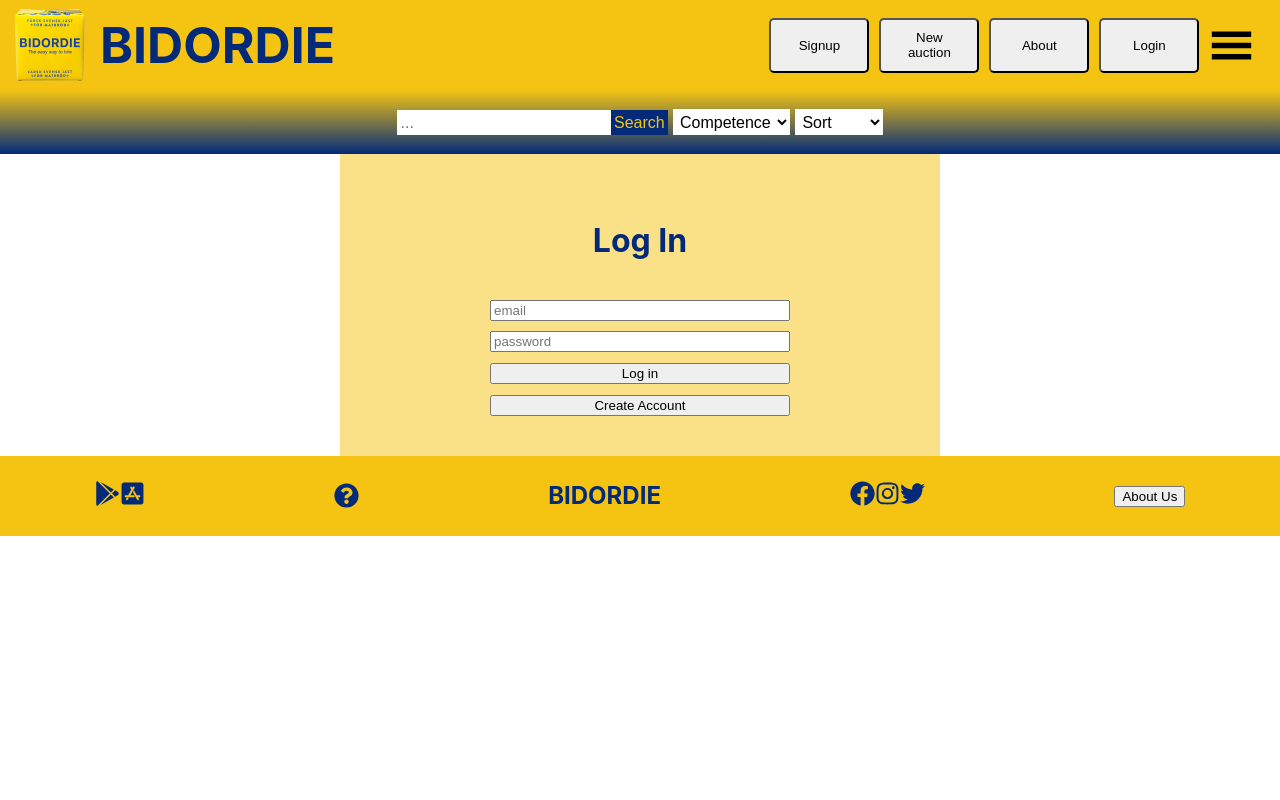
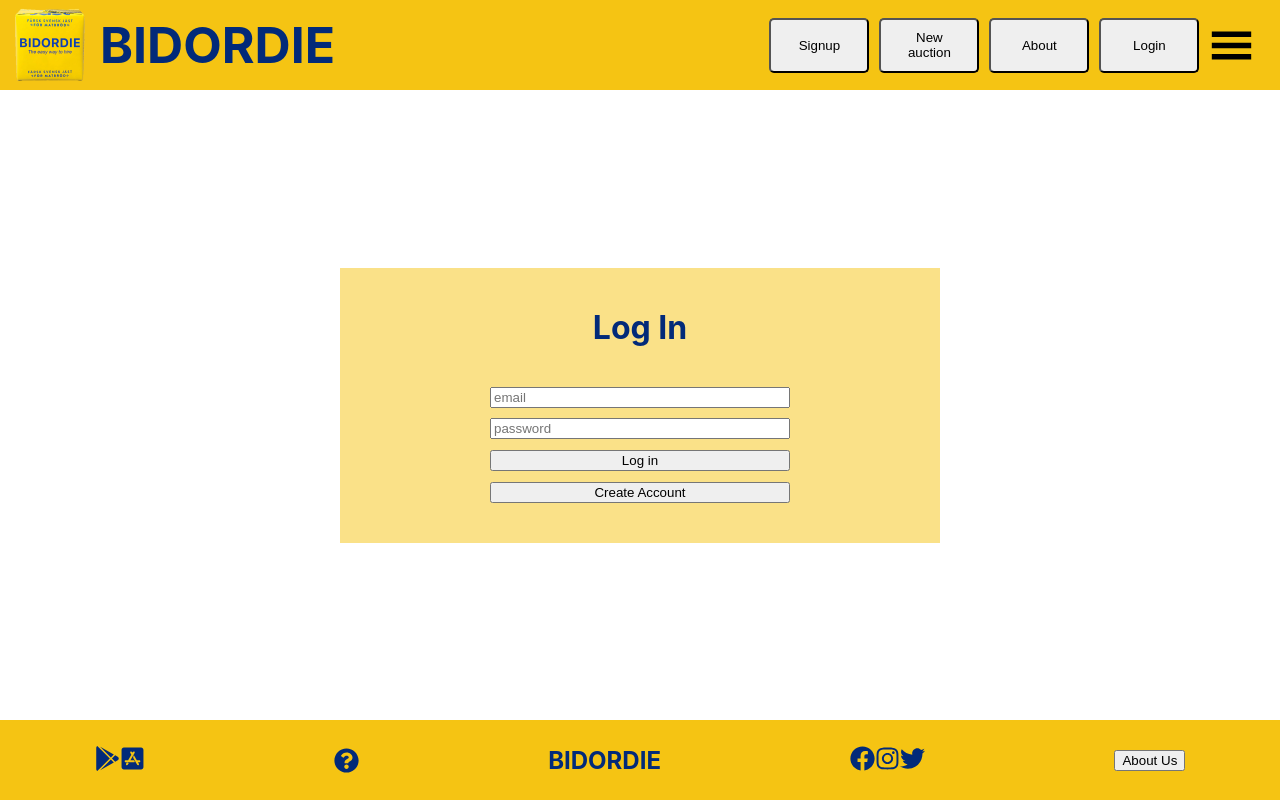
Before and after one commit to dreamc4t/bidordie, a React (Create React App) app: page /login in a window 1280 px wide. Built offline with nearby package versions, Linux system fonts and the light colour scheme.

Commit message:
Routing and CSS fix

```diff
--- a/src/App.js
+++ b/src/App.js
@@ -14,9 +14,8 @@ import AboutUs from "./components/AboutUs";
 function App() {
   return (
     <Router>
-      <div className="App">
         <Header />
-        <ActionList/>
+        <main>
           <Routes>
             {/*Pages go here as <Route>*/}
             <Route
@@ -36,8 +35,8 @@ function App() {
               element={<AboutUs />}
             />
           </Routes>
+        </main>
         <Footer />
-      </div>
     </Router>
   );
 }
--- a/src/CSS/login-page.css
+++ b/src/CSS/login-page.css
@@ -1,5 +1,4 @@
 #login-page {
-    height: 100%;
     display: flex;
     flex-direction: column;
     align-items: center;
--- a/src/index.css
+++ b/src/index.css
@@ -2,16 +2,22 @@
   box-sizing: border-box;
 }
 
+h2 {
+  margin: 0;
+}
+
 #root {
   height: 100vh;
-}
-
-#app {
-  height: 100vh;
+  display: flex;
+  flex-direction: column;
 }
 
 main {
-  height: calc(100vh - 170px);
+  flex: 1 0 auto;
+}
+
+main>* {
+  height: 100%;
 }
 
 body {
@@ -23,10 +29,6 @@ body {
   -moz-osx-font-smoothing: grayscale;
 }
 
-root {
-  height: 100vh;
-}
-
 code {
   font-family: source-code-pro, Menlo, Monaco, Consolas, 'Courier New',
     monospace;
```
Lines whose indentation alone changed are shown as unchanged.
